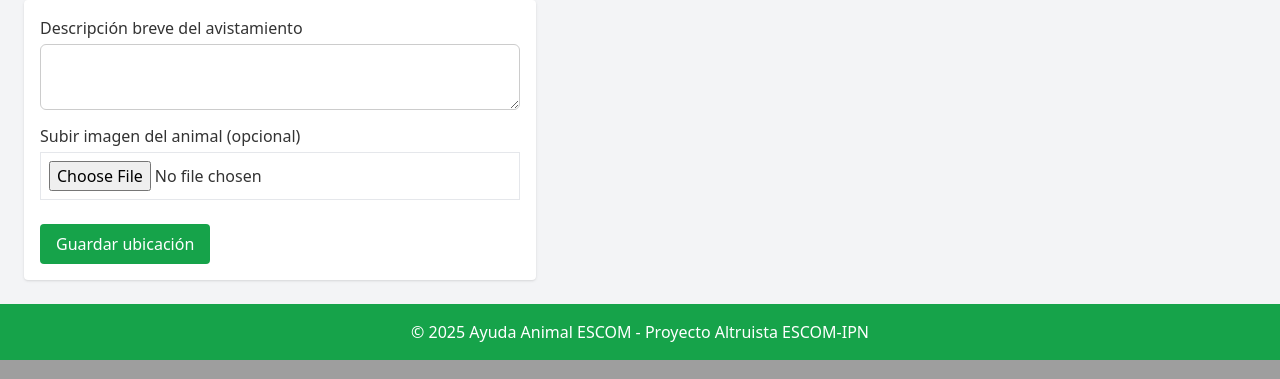
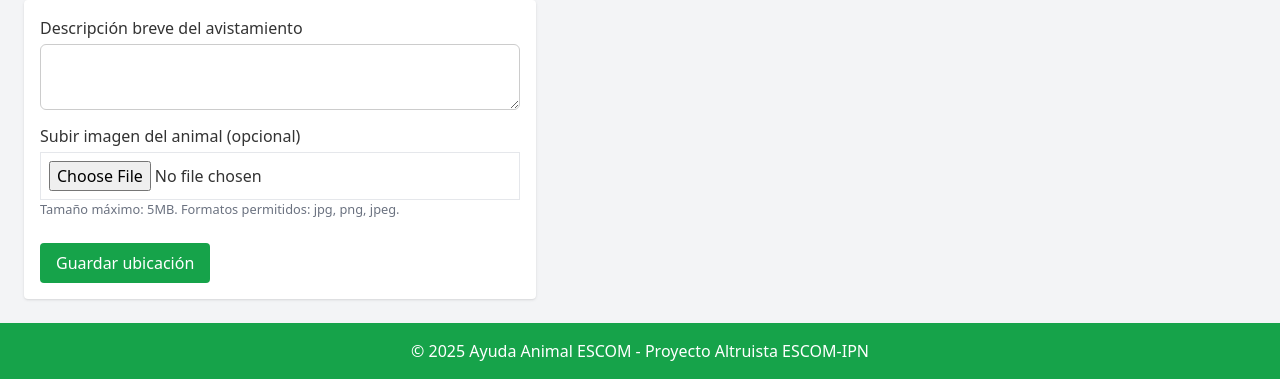
Before and after one commit to JeimarGS1999/pagina_animales_escom, a Flask app: page /ubicacion in a window 1280 px wide. Shown: the part 644-1023 px from the top of the page. Run offline with Flask 3, Linux system fonts and the light colour scheme; some libraries are stand-ins or nearby versions.

Commit message:
Modificacion plantilla ubicacion.html

```diff
--- a/templates/ubicacion.html
+++ b/templates/ubicacion.html
@@ -14,6 +14,7 @@
 
     <label class="block mb-2">Subir imagen del animal (opcional)
         <input type="file" name="imagen" accept="image/*" class="w-full border p-2 mt-1">
+        <small class="text-gray-500 block">Tamaño máximo: 5MB. Formatos permitidos: jpg, png, jpeg.</small>
     </label>
 
     <button type="submit" class="bg-green-600 text-white px-4 py-2 rounded mt-4">Guardar ubicación</button>
```
